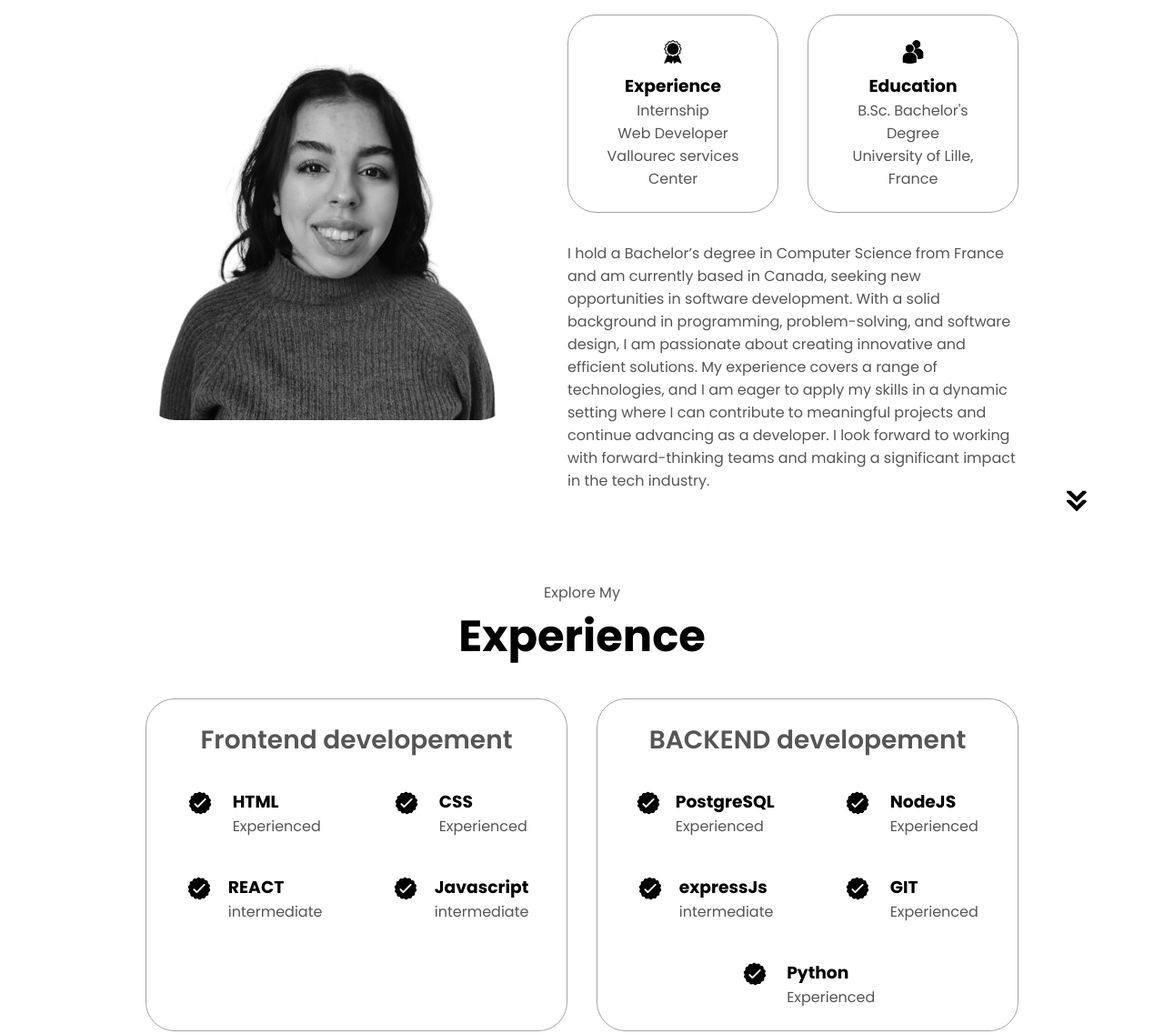
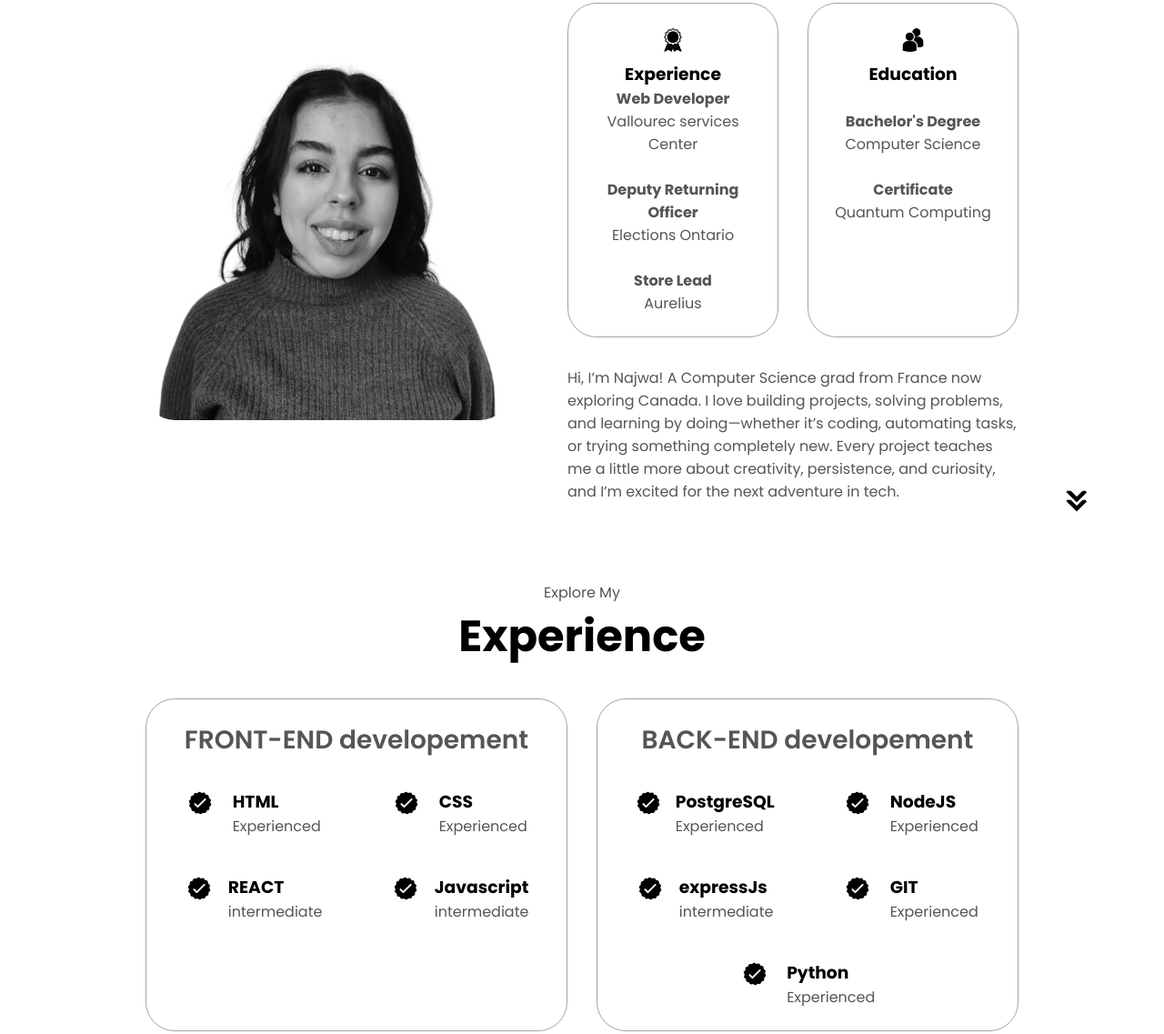
Before and after one commit to najwa-s/portfolio, a plain HTML site: page index.html in a window 1280 px wide. Shown: the part 1057-2194 px from the top of the page at 91% size. Drawn offline with Linux system fonts and the light colour scheme.

Commit message:
amelioration

```diff
--- a/index.html
+++ b/index.html
@@ -71,17 +71,21 @@
                         <div class="details-container">
                             <img src="./assets/experience.png"  alt="experience icon" class="icon">
                             <h3> Experience </h3>
-                            <p> Internship  <br/> Web Developer <br/> Vallourec services Center </p>
+                            <p> <strong>Web Developer</strong>  <br/> Vallourec services Center </p>
+                            <br/>
+                            <p> <strong> Deputy Returning Officer </strong> <br/> Elections Ontario</p>
+                            <br/>
+                            <p>  <strong>Store Lead </strong><br/> Aurelius </p>
                         </div>
                         <div class="details-container">
                             <img src="./assets/education.png"  alt="education icon" class="icon">
-                            <h3> Education </h3>
-                            <p> B.Sc. Bachelor's Degree <br/>University of Lille, France </p>
+                            <h3> Education </h3> <br/>
+                            <p> <strong>  Bachelor's Degree  </strong> <br/> Computer Science </p><br/>
+                            <p> <strong> Certificate </strong> <br/>Quantum Computing </p>
                         </div>
                     </div>
                     <div class="text-container">
-                        <p> I hold a Bachelor’s degree in Computer Science from France and am currently based in Canada, seeking new opportunities in software development. With a solid background in programming, problem-solving, and software design, I am passionate about creating innovative and efficient solutions. My experience covers a range of technologies, and I am eager to apply my skills in a dynamic setting where I can contribute to meaningful projects and continue advancing as a developer. I look forward to working with forward-thinking teams and making a significant impact in the tech industry.
-                        </p>
+                        <p> Hi, I’m Najwa! A Computer Science grad from France now exploring Canada. I love building projects, solving problems, and learning by doing—whether it’s coding, automating tasks, or trying something completely new. Every project teaches me a little more about creativity, persistence, and curiosity, and I’m excited for the next adventure in tech.</p>
                     </div>
                 </div>
             </div>
@@ -96,7 +100,7 @@
         <div class="experience-details-container">
             <div class="about-containers">
                 <div class="details-container">
-                    <h2 class="experience-sub-title"> Frontend developement</h2>
+                    <h2 class="experience-sub-title"> FRONT-END developement</h2>
                     <div class="article-container">
                         <article>
                             <img src="./assets/checkmark.png" alt="experience icon" class="icon">
@@ -129,7 +133,7 @@
                     </div>
                 </div>
                 <div class="details-container">
-                    <h2 class="experience-sub-title"> BACKEND developement</h2>
+                    <h2 class="experience-sub-title"> BACK-END developement</h2>
                     <div class="article-container">
                         <article>
                             <img src="./assets/checkmark.png" alt="experience icon" class="icon">
@@ -202,6 +206,13 @@
                 <h2 class="experience-sub-title project-title">  Expense Tracker App</h2>
                 <p> An app to track personal or business expenses, with features like expense categorization, monthly budgeting, charts for visual representation, and export functionality.</p>
             </div>
+            <div class="details-container color-container">
+                <div class="article-container">
+                    <img src="./assets/Project-4.png" alt="Project 4" class="project-img">
+                </div>
+                <h2 class="experience-sub-title project-title"> F1 Analysis </h2>
+                <p>This project uses Python and FastF1 to analyze and visualize Formula 1 racing data. It explores telemetry, lap times, and race strategies to highlight driver performance and team decisions. Built with a modular, Agile approach, it features data collection, preprocessing, and clear visualizations—combining my passion for F1 with hands-on skills in Python and data analysis.</p>
+            </div>
         </div>
         </div>
         <img  src="./assets/arrow.png" alt="Arrow icon" class="icon arrow" onclick="location.href='./#contact'">
@@ -228,6 +239,7 @@
                     <li><a href="#experience">Experience</a> </li>
                     <li><a href="#projects">Projects</a> </li>
                     <li><a href="#contact">Contact</a>  </li>
+                    <!-- <li><a href="#Volunteer">Volunteering</a>  </li>   -->
                 </ul>
             </div>
         </nav>
--- a/style.css
+++ b/style.css
@@ -265,9 +265,11 @@ position: relative;
     gap: 2rem;
     margin-bottom: 2rem;
     margin-top: 2rem;
+
 }
 
 .about-details-container{
+    display: flex;
     justify-content: center;
     flex-direction: column;
 }
@@ -292,6 +294,8 @@ position: relative;
     border:rgb(53, 53, 53) 0.1rem solid;
     border-color: rgb(163, 163, 163);
     text-align: center;
+
+
 }
 
 
```
Also changed, not shown: assets/Project-4.png (added), assets/project-3.png.
